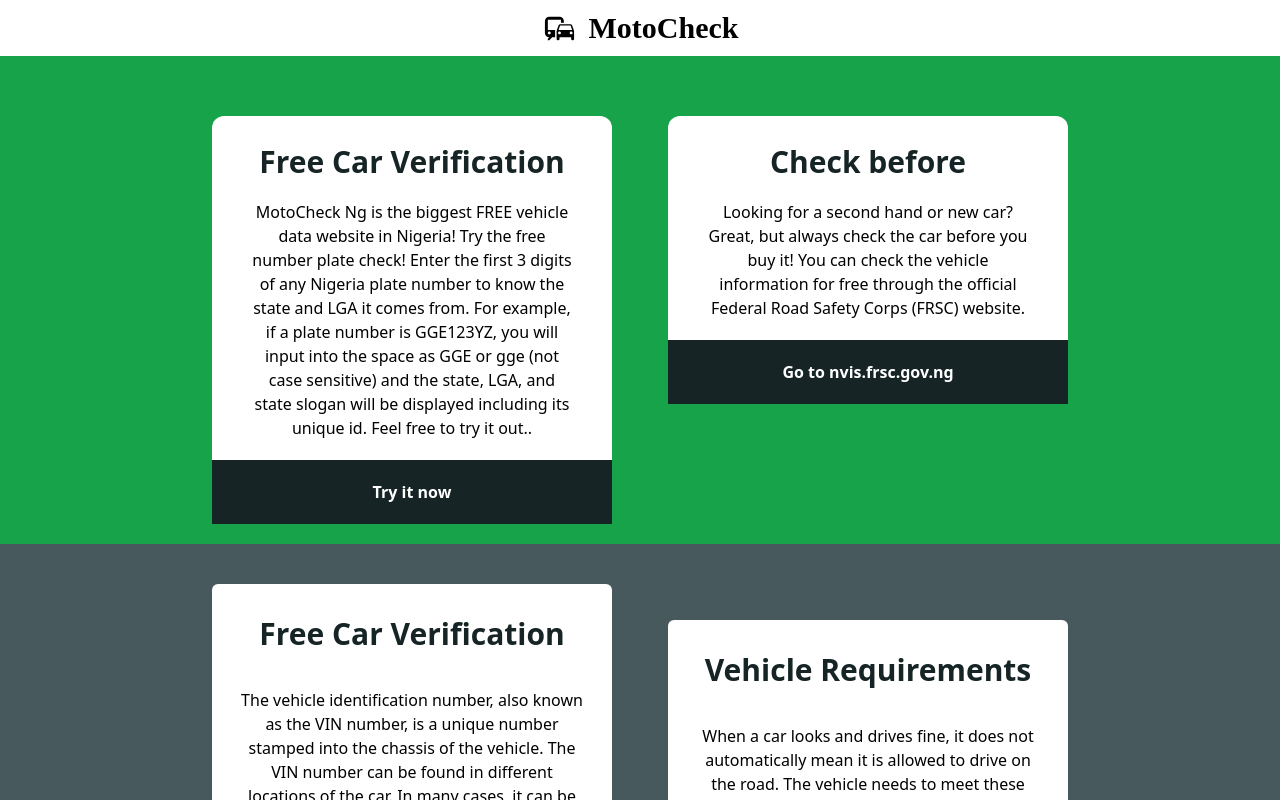
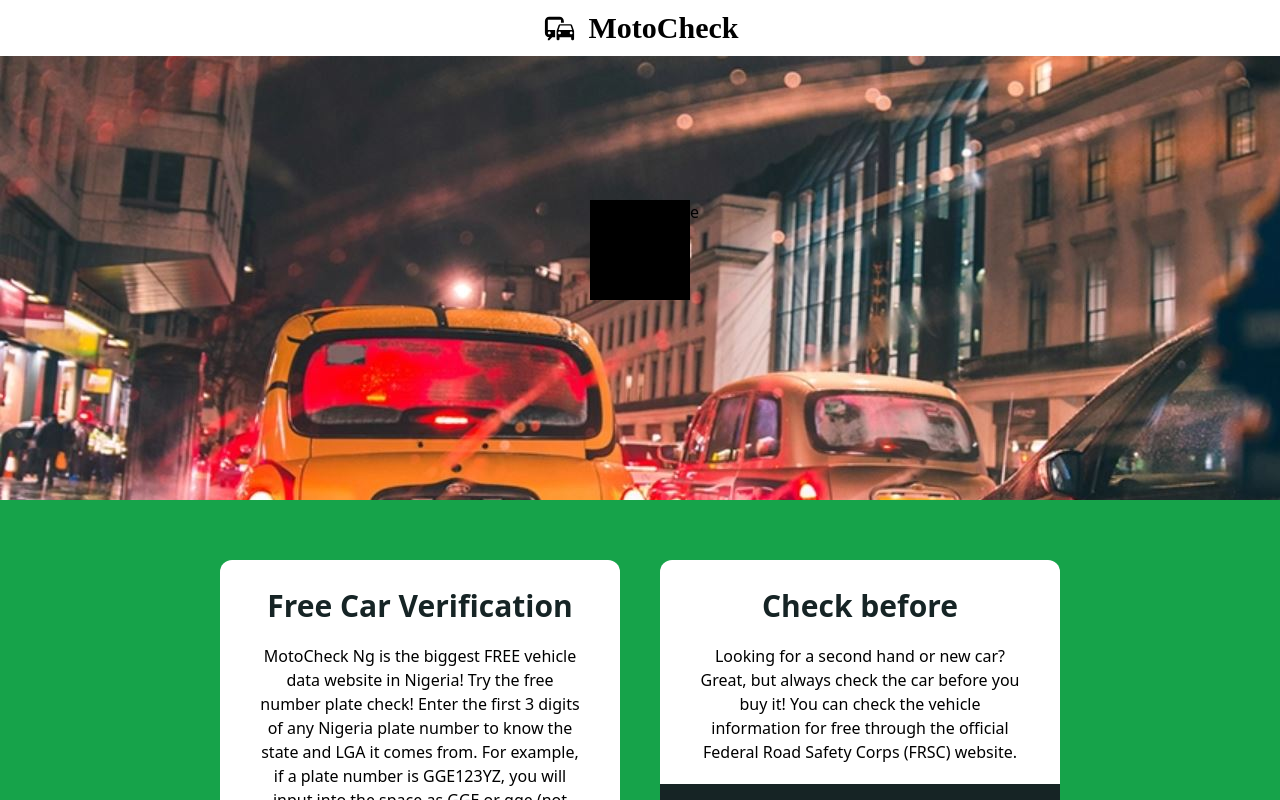
Before and after one commit to Tomiwakukoyi/motocheck, a Next.js app: page / in a window 1280 px wide. Shown: the top 800 px of the page. Built offline with nearby package versions, Linux system fonts and the light colour scheme.

Commit message:
search form

```diff
--- a/app/page.js
+++ b/app/page.js
@@ -1,9 +1,11 @@
 import GeneralInfo from "@/src/components/home/GeneralInfo";
 import HeroSection from "@/src/components/home/HeroSection";
+import SearchForm from "@/src/components/home/SearchForm";
 
 export default function Home() {
   return (
     <div className="w-screen">
+      <SearchForm />
       <HeroSection />
       <GeneralInfo />
     </div>
--- /dev/null
+++ b/src/components/FormTemplate.jsx
@@ -0,0 +1,9 @@
+import React from 'react'
+
+const FormTemplate = () => {
+  return (
+    <div className=' bg-black h-100px w-100px'>FormTemplate</div>
+  )
+}
+
+export default FormTemplate
--- a/src/components/Navbar.jsx
+++ b/src/components/Navbar.jsx
@@ -4,7 +4,7 @@
 const Navbar = () => {
   return (
     <Link href="/">
-      <nav className="flex w-screen items-center justify-center gap-3 merienda-font h-14 md:text-3xl ">
+      <nav className="fixed bg-white flex w-screen items-center justify-center gap-3 merienda-font h-14 md:text-3xl ">
         <CommuteIcon fontSize="large" />
         <span>MotoCheck</span>
       </nav>
--- a/src/components/home/HeroSection.jsx
+++ b/src/components/home/HeroSection.jsx
@@ -9,7 +9,7 @@
     window.open("https://nvis.frsc.gov.ng/VehicleManagement/VerifyPlateNo", "_blank");
   };
   return (
-    <main className="bg-green-600 w-screen h-full gap-14 flex flex-wrap justify-center py-5">
+    <main className="bg-green-600 w-screen h-full gap-10 flex flex-wrap justify-center py-5">
       {howInfo.map(({ title, description, buttonTitle }, index) => (
         <HeroSectionTemplate
           key={index}
--- /dev/null
+++ b/src/components/home/SearchForm.jsx
@@ -0,0 +1,12 @@
+import Image from "next/image";
+import FormTemplate from "../FormTemplate";
+
+const SearchForm = () => {
+  return (
+    <div className=" w-screen flex items-center justify-center h-400px md:h-500px bg-carBg">
+        <FormTemplate />
+    </div>
+  );
+};
+
+export default SearchForm;
--- a/tailwind.config.js
+++ b/tailwind.config.js
@@ -12,6 +12,8 @@
         "gradient-radial": "radial-gradient(var(--tw-gradient-stops))",
         "gradient-conic":
           "conic-gradient(from 180deg at 50% 50%, var(--tw-gradient-stops))",
+
+        "carBg": "url('/images/car.jpg')",
       },
       spacing: {
         "100px": "100px",
```
Also changed, not shown: public/images/car.jpg (added), public/images/ng.png (added).
